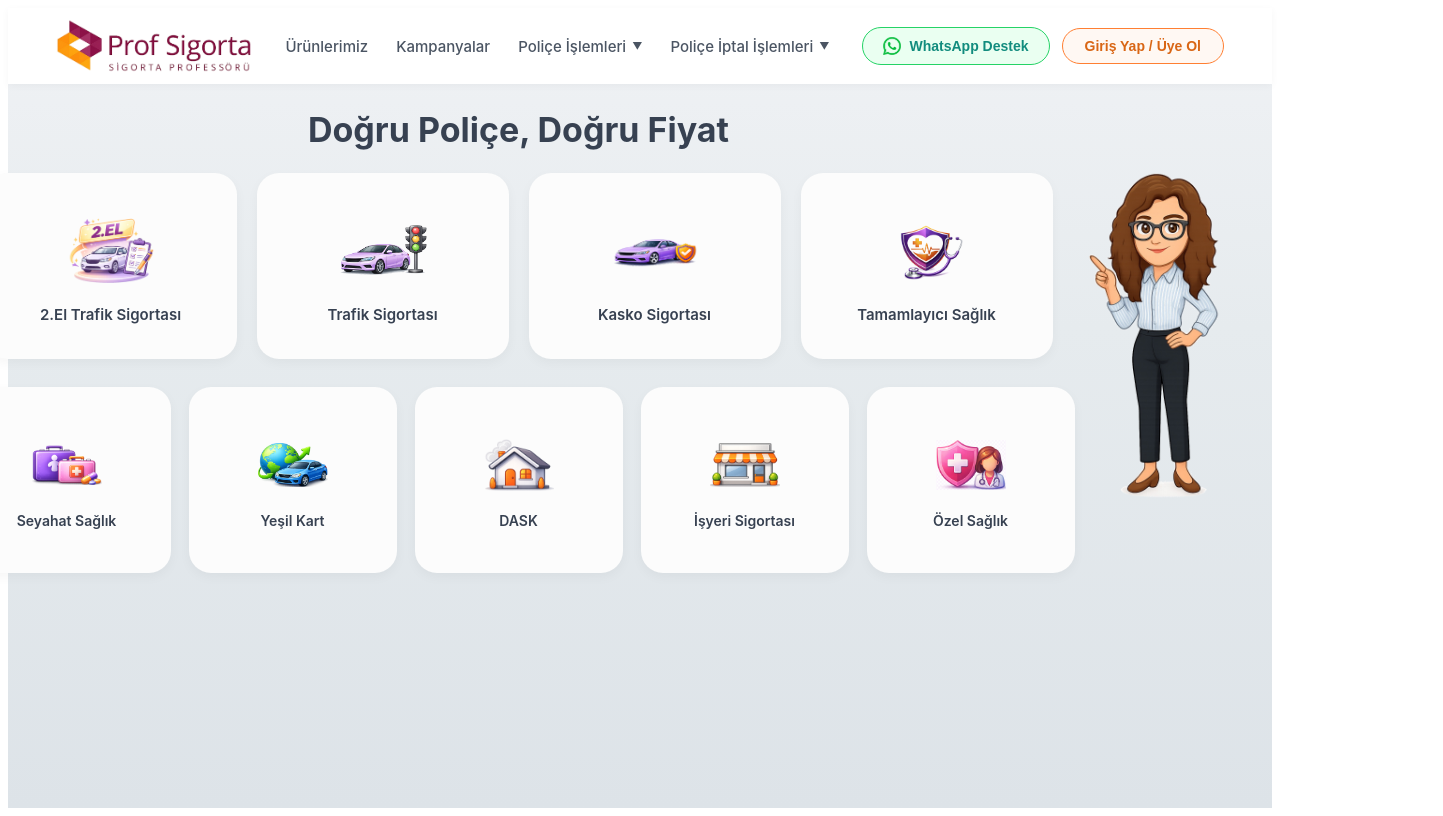
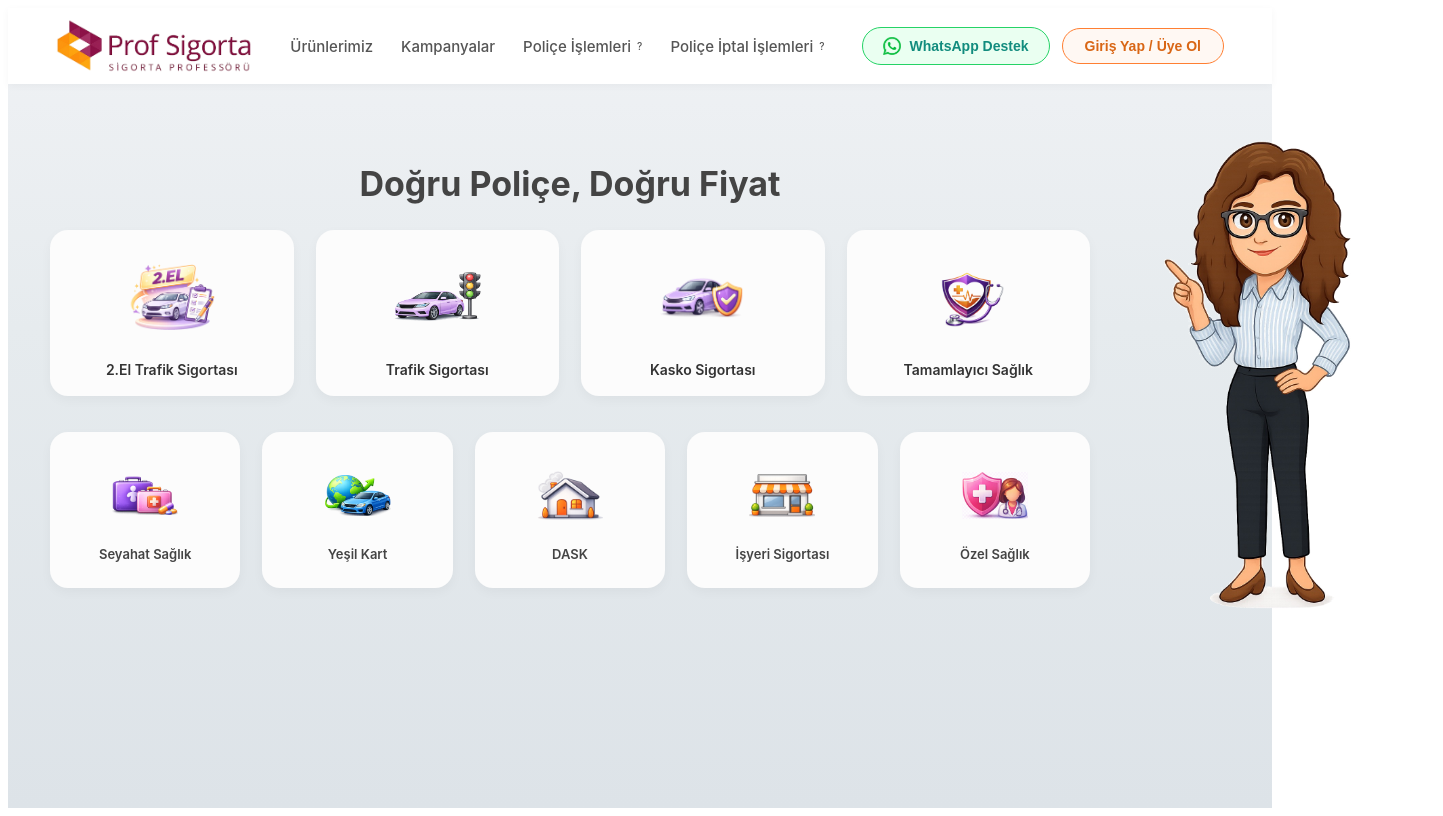
Before and after one commit to hsargin/ProfSigorta, a Next.js app: page / in a window 1280 px wide. Shown: the whole page, 1443 px wide, since content can reach past the window. Built offline with nearby package versions, Linux system fonts and the light colour scheme.

Commit message:
final homepage + icon update

```diff
--- a/src/app/page.js
+++ b/src/app/page.js
@@ -1,56 +1,105 @@
-"use client";
-
 import Link from "next/link";
-import { useEffect, useState } from "react";
 
 export default function Home() {
-  const [windowWidth, setWindowWidth] = useState(1400);
-
-  useEffect(() => {
-    const onResize = () => setWindowWidth(window.innerWidth);
-    onResize();
-    window.addEventListener("resize", onResize);
-    return () => window.removeEventListener("resize", onResize);
-  }, []);
-
-  const isMobile = windowWidth <= 992;
-  const isSmallMobile = windowWidth <= 640;
-  const isTablet = windowWidth <= 1200;
-
   const products = [
-    { id: 1, title: "2.El Trafik Sigortası", icon: "/icons/noter.png", slug: "2-el-trafik" },
-    { id: 2, title: "Trafik Sigortası", icon: "/icons/trafik.png", slug: "trafik-sigortasi" },
-    { id: 3, title: "Kasko Sigortası", icon: "/icons/kasko.png", slug: "kasko-sigortasi" },
-    { id: 4, title: "Tamamlayıcı Sağlık", icon: "/icons/tss.png", slug: "tamamlayici-saglik" },
-    { id: 5, title: "Seyahat Sağlık", icon: "/icons/seyahat.png", slug: "seyahat-saglik" },
-    { id: 6, title: "Yeşil Kart", icon: "/icons/yesil.png", slug: "yesil-kart" },
-    { id: 7, title: "DASK", icon: "/icons/dask.png", slug: "dask" },
-    { id: 8, title: "İşyeri Sigortası", icon: "/icons/isyeri.png", slug: "isyeri-sigortasi" },
-    { id: 9, title: "Özel Sağlık", icon: "/icons/ozel.png", slug: "ozel-saglik" },
+    {
+      id: 1,
+      title: "2.El Trafik Sigortası",
+      icon: "/icons/noter.png",
+      important: true,
+      slug: "2-el-trafik",
+    },
+    {
+      id: 2,
+      title: "Trafik Sigortası",
+      icon: "/icons/trafik.png",
+      important: true,
+      slug: "trafik-sigortasi",
+    },
+    {
+      id: 3,
+      title: "Kasko Sigortası",
+      icon: "/icons/kasko.png",
+      important: true,
+      slug: "kasko-sigortasi",
+    },
+    {
+      id: 4,
+      title: "Tamamlayıcı Sağlık",
+      icon: "/icons/tss.png",
+      important: true,
+      slug: "tamamlayici-saglik",
+    },
+    {
+      id: 5,
+      title: "Seyahat Sağlık",
+      icon: "/icons/seyahat.png",
+      important: false,
+      slug: "seyahat-saglik",
+    },
+    {
+      id: 6,
+      title: "Yeşil Kart",
+      icon: "/icons/yesil.png",
+      important: false,
+      slug: "yesil-kart",
+    },
+    {
+      id: 7,
+      title: "DASK",
+      icon: "/icons/dask.png",
+      important: false,
+      slug: "dask",
+    },
+    {
+      id: 8,
+      title: "İşyeri Sigortası",
+      icon: "/icons/isyeri.png",
+      important: false,
+      slug: "isyeri-sigortasi",
+    },
+    {
+      id: 9,
+      title: "Özel Sağlık",
+      icon: "/icons/ozel.png",
+      important: false,
+      slug: "ozel-saglik",
+    },
   ];
 
-  const topProducts = products.slice(0, 4);
-  const bottomProducts = products.slice(4);
+  const cardBaseStyle = {
+    borderRadius: "18px",
+    backgroundColor: "#fcfcfc",
+    boxShadow: "0 4px 12px rgba(0,0,0,0.04)",
+    display: "flex",
+    flexDirection: "column",
+    alignItems: "center",
+    justifyContent: "center",
+    textAlign: "center",
+    cursor: "pointer",
+    transition: "transform 0.15s ease, box-shadow 0.15s ease",
+  };
 
-  const topCardDesktopWidth = 220;
-  const bottomCardDesktopWidth = 180;
+  const headerHeight = 76;
 
   return (
     <main
       style={{
         minHeight: "100vh",
-        background: "linear-gradient(180deg, #f0f2f5 0%, #e6ebee 40%, #dde3e8 100%)",
-        fontFamily: '-apple-system, BlinkMacSystemFont, system-ui, "Segoe UI", sans-serif',
-        color: "#333333",
+        background:
+          "linear-gradient(180deg, #f0f2f5 0%, #e6ebee 40%, #dde3e8 100%)",
+        fontFamily:
+          "-apple-system, BlinkMacSystemFont, system-ui, Segoe UI, sans-serif",
+        color: "#333",
       }}
     >
       <header
         style={{
-          height: isSmallMobile ? 68 : 76,
+          height: headerHeight,
           display: "flex",
           alignItems: "center",
           justifyContent: "space-between",
-          padding: isMobile ? "0 12px" : isTablet ? "0 28px" : "0 48px",
+          padding: "0 48px",
           backgroundColor: "#ffffff",
           boxShadow: "0 2px 8px rgba(0,0,0,0.04)",
           position: "sticky",
@@ -58,31 +107,26 @@ export default function Home() {
           zIndex: 10,
         }}
       >
-        <div style={{ display: "flex", alignItems: "center", gap: 10, flexShrink: 0 }}>
+        <div style={{ display: "flex", alignItems: "center", gap: 10 }}>
           <img
             src="/logo-profsigorta-v2.png"
             alt="Prof Sigorta"
-            style={{
-              height: isSmallMobile ? 42 : 54,
-              width: "auto",
-              display: "block",
-            }}
+            style={{ height: 54 }}
           />
         </div>
 
-        {!isMobile && (
         <nav
           style={{
             display: "flex",
             alignItems: "center",
-              gap: isTablet ? 18 : 28,
-              fontSize: isTablet ? 14 : 15,
+            gap: 28,
+            fontSize: 15,
             fontWeight: 500,
-              color: "#4b5563",
+            color: "#555",
           }}
         >
-            <span style={{ cursor: "pointer", color: "#4b5563" }}>Ürünlerimiz</span>
-            <span style={{ cursor: "pointer", color: "#4b5563" }}>Kampanyalar</span>
+          <span style={{ cursor: "pointer" }}>Ürünlerimiz</span>
+          <span style={{ cursor: "pointer" }}>Kampanyalar</span>
 
           <div
             style={{
@@ -90,11 +134,10 @@ export default function Home() {
               alignItems: "center",
               gap: 6,
               cursor: "pointer",
-                color: "#4b5563",
             }}
           >
-              <span style={{ color: "#4b5563" }}>Poliçe İşlemleri</span>
-              <span style={{ fontSize: 10, color: "#4b5563" }}>▼</span>
+            <span>Poliçe İşlemleri</span>
+            <span style={{ fontSize: 10 }}>?</span>
           </div>
 
           <div
@@ -103,28 +146,24 @@ export default function Home() {
               alignItems: "center",
               gap: 6,
               cursor: "pointer",
-                color: "#4b5563",
             }}
           >
-              <span style={{ color: "#4b5563" }}>Poliçe İptal İşlemleri</span>
-              <span style={{ fontSize: 10, color: "#4b5563" }}>▼</span>
+            <span>Poliçe İptal İşlemleri</span>
+            <span style={{ fontSize: 10 }}>?</span>
           </div>
         </nav>
-        )}
 
-        {!isMobile ? (
-          <div style={{ display: "flex", alignItems: "center", gap: isTablet ? 8 : 12 }}>
+        <div style={{ display: "flex", alignItems: "center", gap: 12 }}>
           <button
-              type="button"
             style={{
               display: "flex",
               alignItems: "center",
               gap: 8,
-                padding: isTablet ? "9px 16px" : "9px 20px",
+              padding: "9px 20px",
               borderRadius: 999,
               border: "1.2px solid #25D366",
               backgroundColor: "#eafff1",
-                fontSize: isTablet ? 13 : 14,
+              fontSize: 14,
               fontWeight: 700,
               color: "#128c7e",
               cursor: "pointer",
@@ -133,66 +172,45 @@ export default function Home() {
             <img
               src="/icons/wh.svg"
               alt="WhatsApp"
-                style={{ width: 18, height: 18, display: "inline-block" }}
+              style={{
+                width: 18,
+                height: 18,
+                display: "inline-block",
+              }}
             />
-              <span style={{ color: "#128c7e" }}>WhatsApp Destek</span>
+            WhatsApp Destek
           </button>
 
           <button
-              type="button"
             style={{
-                padding: isTablet ? "9px 16px" : "9px 22px",
+              padding: "9px 22px",
               borderRadius: 999,
               border: "1.2px solid #ff7f32",
               backgroundColor: "#fff8f3",
-                fontSize: isTablet ? 13 : 14,
+              fontSize: 14,
               fontWeight: 700,
               color: "#d96615",
               cursor: "pointer",
             }}
           >
-              <span style={{ color: "#d96615" }}>Giriş Yap / Üye Ol</span>
+            Giriş Yap / Üye Ol
           </button>
         </div>
-        ) : (
-          <button
-            type="button"
-            aria-label="Menü"
-            style={{
-              width: 40,
-              height: 40,
-              border: "none",
-              borderRadius: 10,
-              background: "#f4f6f8",
-              color: "#333333",
-              fontSize: 20,
-              cursor: "pointer",
-              display: "flex",
-              alignItems: "center",
-              justifyContent: "center",
-            }}
-          >
-            ☰
-          </button>
-        )}
       </header>
 
       <div
         style={{
-          maxWidth: 1520,
-          margin: isMobile ? "18px auto 30px" : "26px auto 56px",
-          padding: isMobile ? "0 12px" : isTablet ? "0 24px" : "0 36px",
-          display: isMobile ? "block" : "flex",
-          alignItems: "flex-start",
-          justifyContent: "center",
-          gap: isTablet ? 20 : 28,
-          paddingLeft: isMobile ? "12px" : isTablet ? "42px" : "64px",
+          maxWidth: 1180,
+          margin: "32px auto 56px",
+          padding: "0 40px",
+          display: "flex",
+          alignItems: "center",
+          gap: 36,
         }}
       >
         <div
           style={{
-            width: isMobile ? "100%" : 1000,
-            maxWidth: "100%",
+            flex: "1 1 auto",
             display: "flex",
             flexDirection: "column",
             alignItems: "center",
@@ -200,66 +218,46 @@ export default function Home() {
         >
           <h1
             style={{
-              fontSize: isSmallMobile ? 24 : isMobile ? 28 : 34,
+              fontSize: 34,
               fontWeight: 700,
-              margin: "0 0 22px 0",
-              color: "#374151",
+              marginTop: 0,
+              marginBottom: 26,
+              color: "#444",
               textAlign: "center",
-              lineHeight: 1.2,
             }}
           >
             Doğru Poliçe, Doğru Fiyat
           </h1>
 
           <div
-            style={
-              isMobile
-                ? {
-                    width: "100%",
-                    display: "grid",
-                    gridTemplateColumns: "repeat(2, minmax(0, 1fr))",
-                    gap: isSmallMobile ? 10 : 12,
-                  }
-                : {
-                    width: "100%",
+            style={{
+              width: 1040,
+              maxWidth: "100%",
+              margin: "0 auto 36px auto",
               display: "flex",
-                    justifyContent: "center",
-                    gap: 20,
-                    marginBottom: 28,
-                    flexWrap: "nowrap",
-                  }
-            }
+              justifyContent: "space-between",
+              gap: 22,
+            }}
           >
-            {topProducts.map((p) => (
+            {products.slice(0, 4).map((p) => (
               <Link
                 key={p.id}
-                href={`/police/${p.slug}`}
-                style={{ textDecoration: "none", color: "inherit" }}
+                href={"/police/" + p.slug}
+                style={{ textDecoration: "none", color: "inherit", flex: 1 }}
               >
                 <div
                   style={{
-                    borderRadius: isSmallMobile ? 16 : 22,
-                    backgroundColor: "#fcfcfc",
-                    boxShadow: "0 4px 12px rgba(0,0,0,0.04)",
-                    display: "flex",
-                    flexDirection: "column",
-                    alignItems: "center",
-                    justifyContent: "center",
-                    textAlign: "center",
-                    cursor: "pointer",
-                    width: isMobile ? "100%" : topCardDesktopWidth,
-                    minWidth: isMobile ? "auto" : topCardDesktopWidth,
-                    maxWidth: isMobile ? "100%" : topCardDesktopWidth,
-                    height: isSmallMobile ? 138 : isMobile ? 148 : 150,
-                    padding: isSmallMobile ? "14px 10px" : isMobile ? "16px 12px" : "18px 16px",
+                    ...cardBaseStyle,
+                    height: 138,
+                    padding: "16px 12px 12px",
                   }}
                 >
                   <img
                     src={p.icon}
                     alt={p.title}
                     style={{
-                      width: isSmallMobile ? 68 : isMobile ? 76 : 88,
-                      height: isSmallMobile ? 68 : isMobile ? 76 : 88,
+                      width: 88,
+                      height: 88,
                       objectFit: "contain",
                       display: "block",
                       margin: "0 auto 12px auto",
@@ -267,11 +265,11 @@ export default function Home() {
                   />
                   <div
                     style={{
-                      fontSize: isSmallMobile ? 12.5 : isMobile ? 13 : 15,
+                      fontSize: 14,
                       fontWeight: 600,
-                      lineHeight: 1.25,
-                      color: "#374151",
-                      whiteSpace: isMobile ? "normal" : "nowrap",
+                      whiteSpace: "nowrap",
+                      color: "#333",
+                      marginTop: 8,
                     }}
                   >
                     {p.title}
@@ -281,68 +279,46 @@ export default function Home() {
             ))}
           </div>
 
-          <div style={{ height: isMobile ? 12 : 0 }} />
-
           <div
-            style={
-              isMobile
-                ? {
-                    width: "100%",
-                    display: "grid",
-                    gridTemplateColumns: "repeat(2, minmax(0, 1fr))",
-                    gap: isSmallMobile ? 10 : 12,
-                  }
-                : {
-                    width: "100%",
+            style={{
+              width: 1040,
+              maxWidth: "100%",
+              margin: "0 auto",
               display: "flex",
-                    justifyContent: "center",
-                    gap: 18,
-                    flexWrap: "nowrap",
-                  }
-            }
+              justifyContent: "space-between",
+              gap: 22,
+            }}
           >
-            {bottomProducts.map((p) => (
+            {products.slice(4, 9).map((p) => (
               <Link
                 key={p.id}
-                href={`/police/${p.slug}`}
-                style={{ textDecoration: "none", color: "inherit" }}
+                href={"/police/" + p.slug}
+                style={{ textDecoration: "none", color: "inherit", flex: 1 }}
               >
                 <div
                   style={{
-                    borderRadius: isSmallMobile ? 16 : 22,
-                    backgroundColor: "#fcfcfc",
-                    boxShadow: "0 4px 12px rgba(0,0,0,0.04)",
-                    display: "flex",
-                    flexDirection: "column",
-                    alignItems: "center",
-                    justifyContent: "center",
-                    textAlign: "center",
-                    cursor: "pointer",
-                    width: isMobile ? "100%" : bottomCardDesktopWidth,
-                    minWidth: isMobile ? "auto" : bottomCardDesktopWidth,
-                    maxWidth: isMobile ? "100%" : bottomCardDesktopWidth,
-                    height: isSmallMobile ? 138 : isMobile ? 148 : 150,
-                    padding: isSmallMobile ? "14px 10px" : isMobile ? "16px 12px" : "18px 14px",
+                    ...cardBaseStyle,
+                    height: 132,
+                    padding: "14px 10px 10px",
                   }}
                 >
                   <img
                     src={p.icon}
                     alt={p.title}
                     style={{
-                      width: isSmallMobile ? 54 : isMobile ? 60 : 70,
-                      height: isSmallMobile ? 54 : isMobile ? 60 : 70,
+                      width: 66,
+                      height: 66,
                       objectFit: "contain",
-                      display: "block",
-                      margin: "0 auto 12px auto",
+                      marginBottom: 12,
                     }}
                   />
                   <div
                     style={{
-                      fontSize: isSmallMobile ? 12.5 : isMobile ? 13 : 14,
+                      fontSize: 13,
                       fontWeight: 600,
-                      lineHeight: 1.25,
-                      color: "#374151",
-                      whiteSpace: isMobile ? "normal" : "nowrap",
+                      whiteSpace: "nowrap",
+                      color: "#444",
+                      marginTop: 6,
                     }}
                   >
                     {p.title}
@@ -355,22 +331,19 @@ export default function Home() {
 
         <div
           style={{
-            width: isTablet ? 230 : 255,
-            display: isMobile ? "none" : "flex",
-            alignItems: "flex-start",
-            justifyContent: "center",
-            paddingTop: 46,
-            flexShrink: 0,
-            marginLeft: isTablet ? "-6px" : "-12px",
+            flex: "0 0 240px",
+            display: "flex",
+            alignItems: "center",
+            justifyContent: "flex-start",
+            marginLeft: -30,
           }}
         >
           <img
             src="/avatar-v3.png"
             alt="Prof Sigorta Avatar"
             style={{
-              width: "100%",
-              maxWidth: isTablet ? 215 : 240,
-              height: "auto",
+              maxHeight: 520,
+              width: "auto",
               display: "block",
             }}
           />
```
Also changed, not shown: icons/kasko.png (deleted), public/icons/kasko.png. Lines whose indentation alone changed are shown as unchanged.
